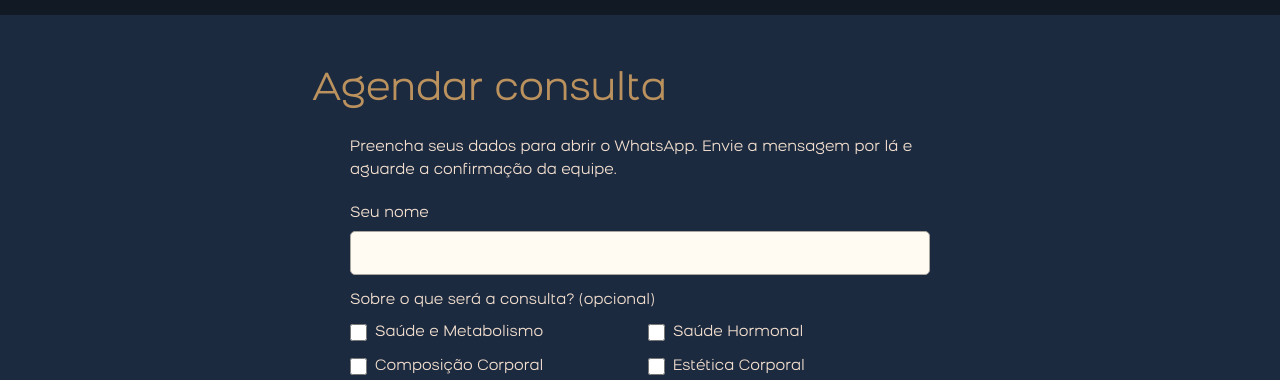
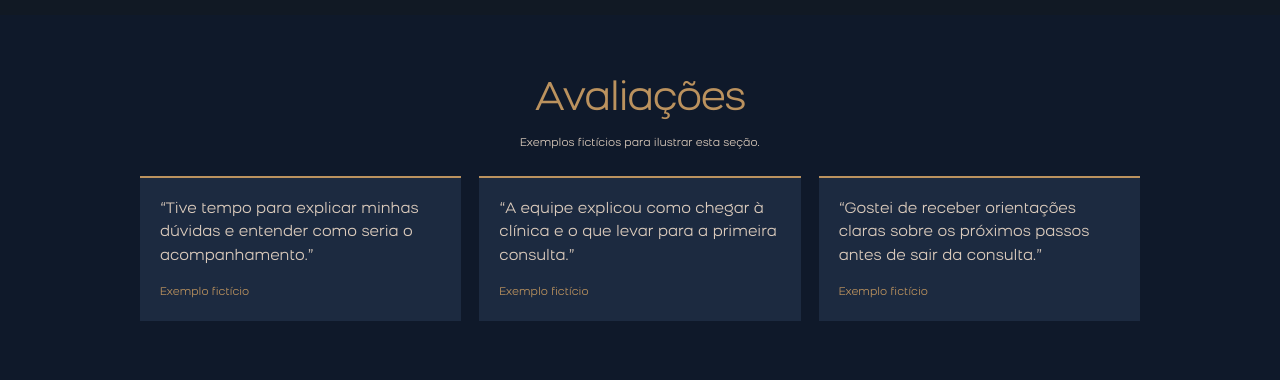
Before and after one commit to AlanneDias/Unora-Clinic, a plain HTML site: page index.html in a window 1280 px wide. Shown: the part 2601-2981 px from the top of the page. Drawn offline with Linux system fonts and the light colour scheme.

Commit message:
Adiciona três exemplos fictícios de avaliações

```diff
--- a/index.html
+++ b/index.html
@@ -314,6 +314,35 @@ header nav a, #dra-natalia .doctor-profile p, #dra-natalia .doctor-role,
   header nav { gap: 7px; padding-inline: 10px; }
   #clinica .intro { grid-template-columns: 48px minmax(0, 1fr); }
 }
+
+#avaliacoes {
+  background: #0f192a;
+  padding-block: clamp(34px, 6vw, 62px);
+  text-align: center;
+}
+#avaliacoes .wrap { width: min(90%, 1000px); }
+#avaliacoes h2 { color: var(--gold); margin-bottom: 12px; }
+#avaliacoes .avaliacoes-aviso { font-size: var(--texto-apoio); margin: 0 0 24px; }
+.avaliacoes-grid {
+  display: grid;
+  grid-template-columns: repeat(3, minmax(0, 1fr));
+  gap: 18px;
+  text-align: left;
+}
+.avaliacoes-grid figure {
+  display: grid;
+  align-content: space-between;
+  gap: 16px;
+  margin: 0;
+  padding: 20px;
+  background: var(--navy);
+  border-top: 2px solid var(--gold);
+}
+.avaliacoes-grid blockquote { margin: 0; }
+.avaliacoes-grid figcaption { color: var(--gold); font-size: var(--texto-apoio); }
+@media (max-width: 700px) {
+  .avaliacoes-grid { grid-template-columns: 1fr; }
+}
 </style></head><body>
 <header><nav aria-label="Navegação principal"><a href="#clinica">Clínica</a><a href="#servicos">Serviços</a><a href="#dra-natalia">Dra Natália</a><a href="#agendamento">Agendamento</a></nav></header>
 <main><section class="hero" id="inicio"><img src="assets/capa-idv-unora.jpg" alt="" fetchpriority="high"><div class="hero-inner"><h1><img class="hero-logo" src="assets/unora.png" alt="UNORA Clinic"></h1><hr><p>Na Unora, saúde, metabolismo e composição corporal são cuidados de forma integrada.</p><p>Um olhar médico que considera as diferentes dimensões da saúde e compreende cada paciente em sua individualidade.</p></div></section>
@@ -340,7 +369,27 @@ header nav a, #dra-natalia .doctor-profile p, #dra-natalia .doctor-role,
 <p>Na Unora, essa visão se traduz em uma experiência em que cada paciente é ouvida, orientada e acompanhada de forma próxima — desde a primeira avaliação até os próximos passos do cuidado.</p>
 <p>Mais do que indicar um procedimento, a Dra. Natália busca compreender o que existe por trás da necessidade de cada paciente.</p>
 </div></div>
-</section><section class="section appointment" id="agendamento"><div class="wrap"><h2 id="solicitar-consulta">Agendar consulta</h2>
+</section><section class="avaliacoes" id="avaliacoes" aria-labelledby="titulo-avaliacoes">
+  <div class="wrap">
+    <h2 id="titulo-avaliacoes">Avaliações</h2>
+    <p class="avaliacoes-aviso">Exemplos fictícios para ilustrar esta seção.</p>
+    <div class="avaliacoes-grid">
+      <figure>
+        <blockquote>“Tive tempo para explicar minhas dúvidas e entender como seria o acompanhamento.”</blockquote>
+        <figcaption>Exemplo fictício</figcaption>
+      </figure>
+      <figure>
+        <blockquote>“A equipe explicou como chegar à clínica e o que levar para a primeira consulta.”</blockquote>
+        <figcaption>Exemplo fictício</figcaption>
+      </figure>
+      <figure>
+        <blockquote>“Gostei de receber orientações claras sobre os próximos passos antes de sair da consulta.”</blockquote>
+        <figcaption>Exemplo fictício</figcaption>
+      </figure>
+    </div>
+  </div>
+</section>
+<section class="section appointment" id="agendamento"><div class="wrap"><h2 id="solicitar-consulta">Agendar consulta</h2>
 <div class="consulta-formulario">
   <p>Preencha seus dados para abrir o WhatsApp. Envie a mensagem por lá e aguarde a confirmação da equipe.</p>
   <form aria-labelledby="solicitar-consulta">
```
